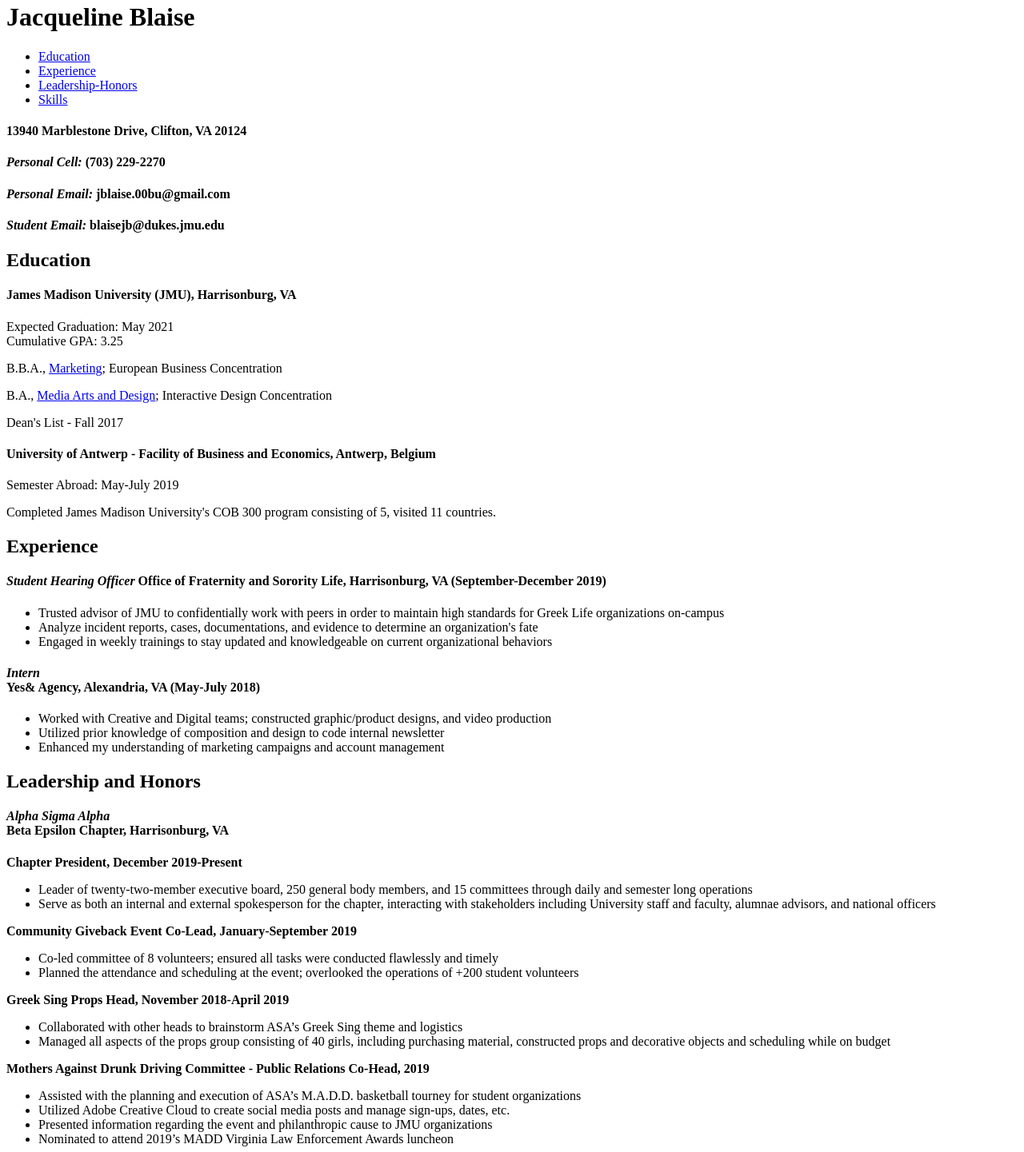
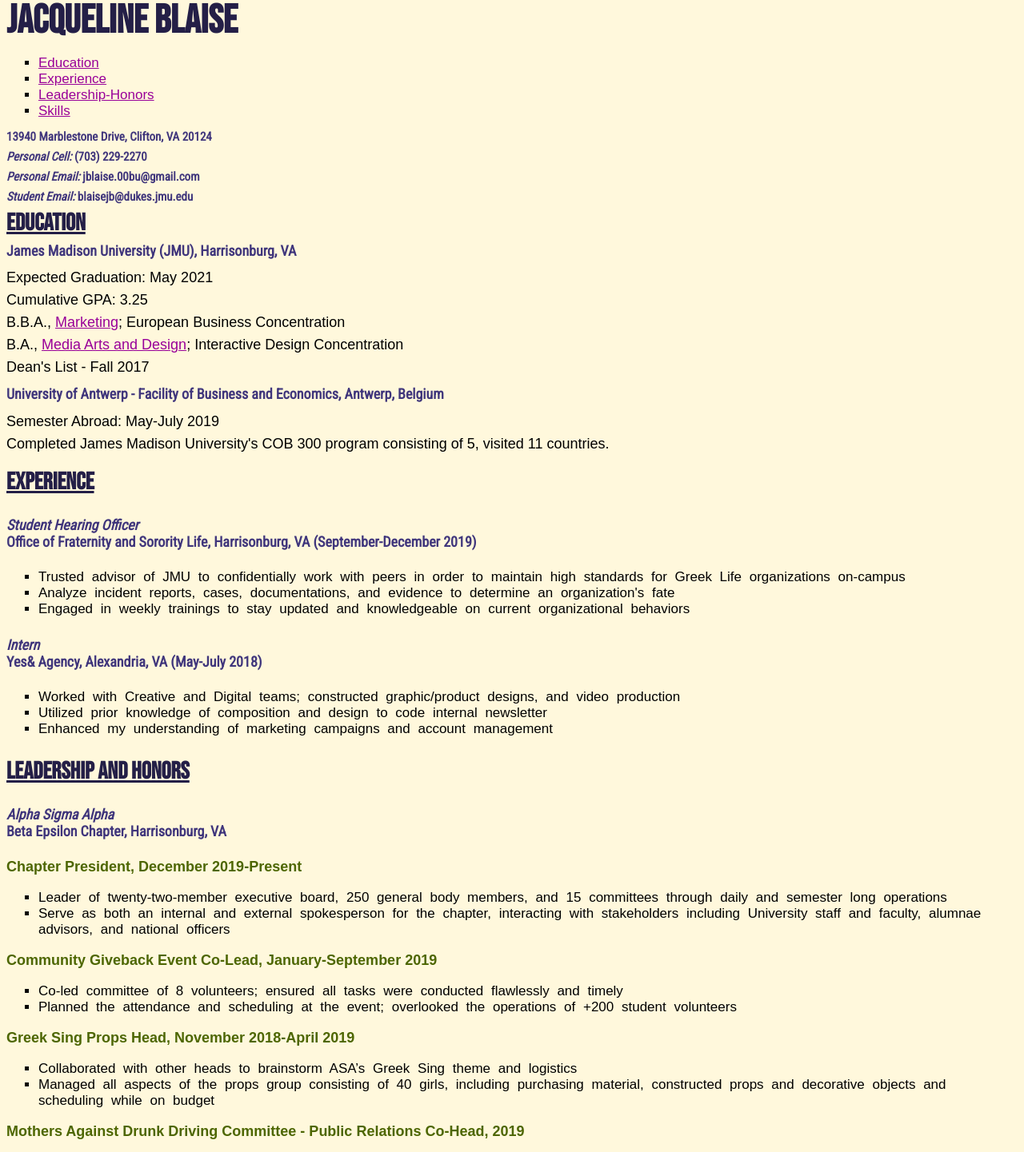
Before and after one commit to jblaaise/jblaaise.github.io, a plain HTML site: page html-resume/resume.html in a window 1280 px wide. Shown: the part 630-2071 px from the top of the page at 80% size. Drawn offline with Linux system fonts and the light colour scheme; a web font is replaced by a local one.

Commit message:
Update resume.html

```diff
--- a/html-resume/resume.html
+++ b/html-resume/resume.html
@@ -6,6 +6,10 @@
       <meta name="description" content="Jacquelines resume made in code">
       <meta name="keywords" content="HTML">
       <meta name="author" content="Jacqueline">
+      <link rel="stylesheet" href="style.css">
+      <link href="https://fonts.googleapis.com/css?family=Bebas+Neue&display=swap" rel="stylesheet">
+      <link href="https://fonts.googleapis.com/css?family=Roboto+Condensed&display=swap" rel="stylesheet">
+      <link href="https://fonts.googleapis.com/css?family=BenchNine&display=swap" rel="stylesheet">
 			<title>Jacqueline Blaises Resume</title>
 		</head>
 
@@ -13,25 +17,32 @@
 
       <img src="resumephoto307.jpg" alt="photo of Jacqueline with lights hanging">
 
+      <div id="name" class="name">
       <h1>Jacqueline Blaise</h1>
+    </div>
 
+      <div id="jumps" class="jumps">
         <ul>
-            <li> <a href="#education">Education</a></li>
+            <li><a href="#education">Education</a></li>
             <li><a href ="#experience">Experience</a></li>
             <li><a href="#leadership-honors">Leadership-Honors</a></li>
             <li><a href="#skills">Skills</a></li>
         </ul>
+      </div>
 
-			<h4>13940 Marblestone Drive, Clifton, VA 20124</h4>
+		<div id="contact" class="contact">
+      <h4>13940 Marblestone Drive, Clifton, VA 20124</h4>
 			<h4><em>Personal Cell: </em>(703) 229-2270</h4>
 		  <h4><em>Personal Email:</em> jblaise.00bu@gmail.com</h4>
       <h4><em>Student Email: </em>blaisejb@dukes.jmu.edu</h4>
+    </div>
 
 
 
-		<h2 id="education">Education</h2>
+		<div id="education" class="education"><h2>Education</h2>
 			<h4>James Madison University (JMU), Harrisonburg, VA</h4>
-        	<p>Expected Graduation: May 2021 <br> Cumulative GPA: 3.25</p>
+        	<p>Expected Graduation: May 2021</p>
+          <p>Cumulative GPA: 3.25</p>
 			<p>B.B.A., <a href="https://www.jmu.edu/cob/marketing/index.shtml"> Marketing</a>; European Business Concentration</p>
 			<p>B.A., <a href="https://www.jmu.edu/smad/#sidenav"> Media Arts and Design</a>; Interactive Design Concentration</p>
 			<p>Dean&apos;s List - Fall 2017</p>
@@ -39,15 +50,16 @@
 			<h4>University of Antwerp - Facility of Business and Economics, Antwerp, Belgium</h4>
 			<p>Semester Abroad: May-July 2019</p>
 			<p>Completed James Madison University&apos;s COB 300 program consisting of 5, visited 11 countries.</p>
+    </div>
 
-
-		<h2 id="experience">Experience</h2>
-			<h4><em>Student Hearing Officer</em> Office of Fraternity and Sorority Life, Harrisonburg, VA (September-December 2019)</h4>
+		<div id="experience" class="experience"><h2>Experience</h2>
+			<h4><em>Student Hearing Officer</em><br> Office of Fraternity and Sorority Life, Harrisonburg, VA (September-December 2019)</h4>
 			<ul>
   				<li>Trusted advisor of JMU to confidentially work with peers in order to maintain high standards for Greek Life organizations on-campus</li>
   				<li>Analyze incident reports, cases, documentations, and evidence to determine an organization&apos;s fate</li>
   				<li>Engaged in weekly trainings to stay updated and knowledgeable on current organizational behaviors</li>
 			</ul>
+
 
 
 			<h4><em>Intern</em><br> Yes& Agency, Alexandria, VA (May-July 2018) </h4>
@@ -56,31 +68,33 @@
   				<li>Utilized prior knowledge of composition and design to code internal newsletter</li>
   				<li>Enhanced my understanding of marketing campaigns and account management</li>
 			</ul>
+    </div>
 
 
-		<h2 id="leadership-honors">Leadership and Honors</h2>
+
+		<div id="leadership-honors" class="leadership-honors"><h2>Leadership and Honors</h2>
      		<h4><strong><em>Alpha Sigma Alpha</em> <br> Beta Epsilon Chapter, Harrisonburg, VA </strong></h4>
 
 
-     	<p><strong>Chapter President, December 2019-Present</strong>
+     	<p><strong>Chapter President, December 2019-Present</strong></p>
      		<ul>
   				<li>Leader of twenty-two-member executive board, 250 general body members, and 15 committees through daily and semester long operations</li>
   				<li>Serve as both an internal and external spokesperson for the chapter, interacting with stakeholders including University staff and faculty, alumnae advisors, and national officers</li>
 			</ul>
 
-		<p><strong>Community Giveback Event Co-Lead, January-September 2019</strong>
+		<p><strong>Community Giveback Event Co-Lead, January-September 2019</strong></p>
      		<ul>
   				<li>Co-led committee of 8 volunteers; ensured all tasks were conducted flawlessly and timely</li>
   				<li>Planned the attendance and scheduling at the event; overlooked the operations of +200 student volunteers</li>
 			</ul>
 
-		<p><strong>Greek Sing Props Head, November 2018-April 2019</strong>
+		<p><strong>Greek Sing Props Head, November 2018-April 2019</strong></p>
      		<ul>
   				<li>Collaborated with other heads to brainstorm ASA’s Greek Sing theme and logistics</li>
   				<li>Managed all aspects of the props group consisting of 40 girls, including purchasing material, constructed props and decorative objects and scheduling while on budget</li>
 			</ul>
 
-		<p><strong>Mothers Against Drunk Driving Committee - Public Relations Co-Head, 2019</strong> </p>
+		<p><strong>Mothers Against Drunk Driving Committee - Public Relations Co-Head, 2019</strong></p>
 			<ul>
   				<li>Assisted with the planning and execution of ASA’s M.A.D.D. basketball tourney for student organizations</li>
   				<li>Utilized Adobe Creative Cloud to create social media posts and manage sign-ups, dates, etc.</li>
@@ -89,7 +103,7 @@
 			</ul>
 
 
-     	<p><strong>Scholarship Committee, 2018-2019</strong>
+     	<p><strong>Scholarship Committee, 2018-2019</strong></p>
             <ul>
             	<li>Led the ASA member planning and coordination for their LinkedIn profile and resumes</li>
             	<li>Mentored Beta Epsilon chapter on improving studying skills, tutoring and utilizing library</li>
@@ -112,19 +126,24 @@
             </ul>
 
 
+
         <p><strong>Aspire, Seek, Attain Award 2019</strong></p>
         <p><strong>Most Outstanding Sophomore Award 2018</strong></p>
+      </div>
 
 
-    	<h2 id="skills">SKILLS</h2>
-        	<p><em>Adobe Creative Cloub</em>
-        		<br>Proficient in Illustrator, InDesign, and Photoshop platforms
-        	<br><em>Microsoft Office</em>
-        		<br>Knowledgeable and skilled in all applications in this software
-        	<br><em>Social Media</em>
-        		<br>Experienced and trained in multiple applications and application design
-        	<br><em>Spanish</em>
-        		<br>Intermediate skills in comprehension and speech of the Spanish Language</p>
+
+      <div id="skills" class="skills"><h2>SKILLS</h2>
+        	<h4><em>Adobe Creative Cloub</em></h4>
+        		<p>Proficient in Illustrator, InDesign, and Photoshop platforms</p>
+
+        	<h4><em>Microsoft Office</em></h4>
+        		<p>Knowledgeable and skilled in all applications in this software</p>
+        	<h4><em>Social Media</em></h4>
+        		<p>Experienced and trained in multiple applications and application design</p>
+        	<h4><em>Spanish</em></h4>
+        		<p>Intermediate skills in comprehension and speech of the Spanish Language</p>
+      </div>
 
 		</body>
 	</html>
```
